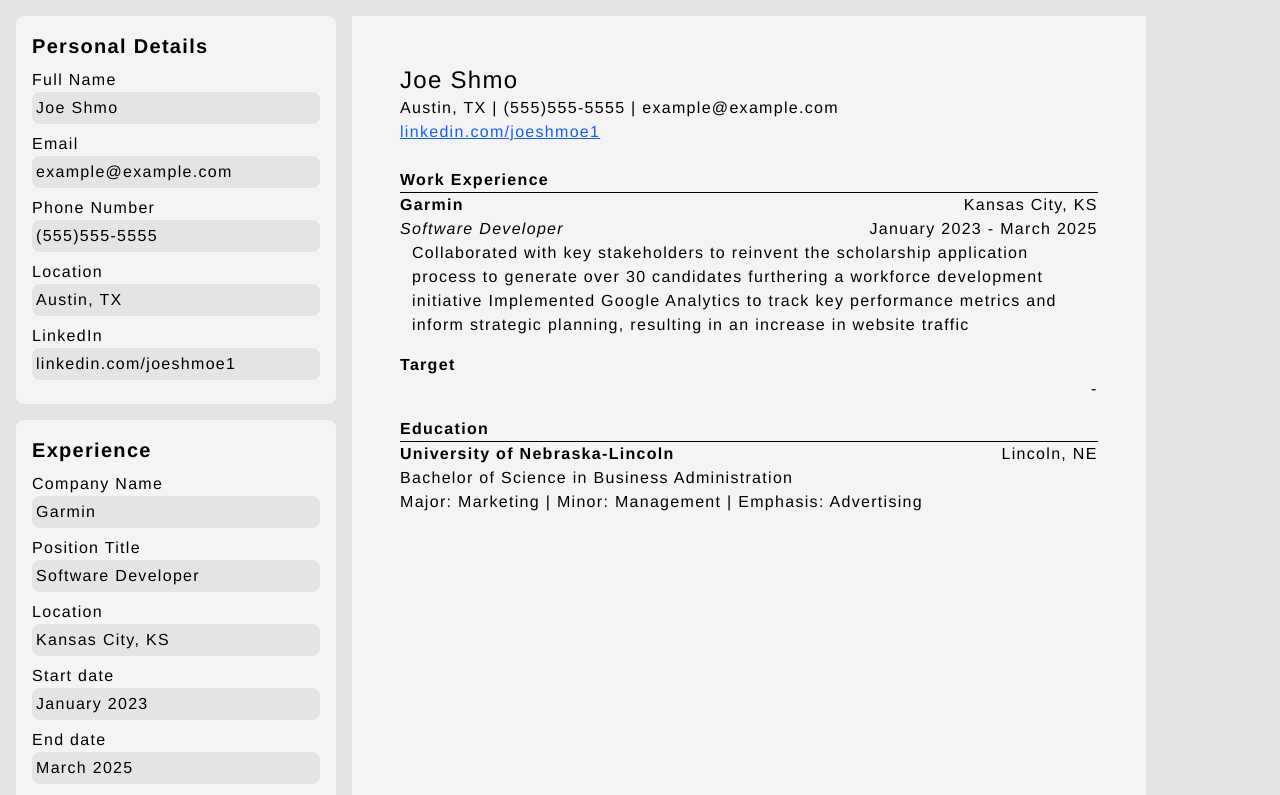
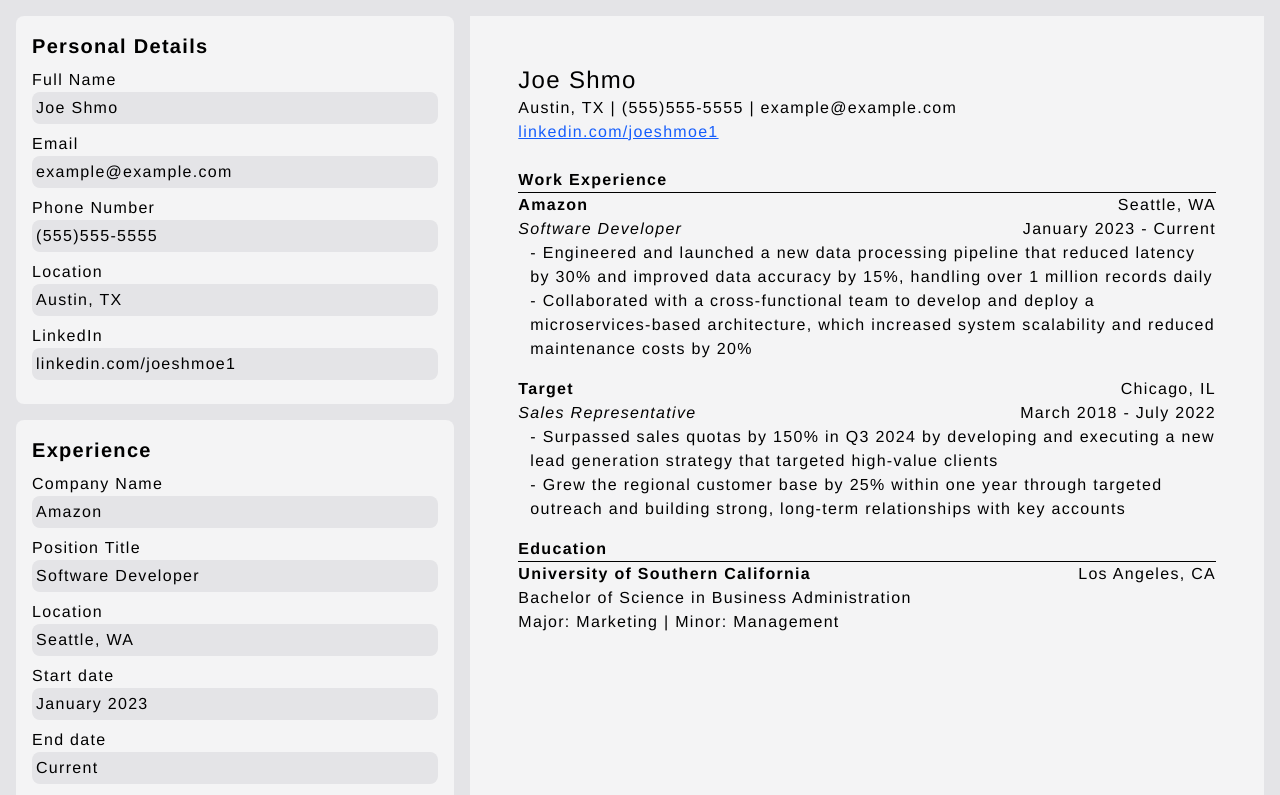
Before and after one commit to SherwinDistor/odin-cv-application, a React (Vite) app: page / in a window 1280 px wide. Shown: the top 795 px of the page. Built offline with nearby package versions, Linux system fonts and the light colour scheme.

Commit message:
Add useRef to keep track of experienceId and polish design

```diff
--- a/src/App.jsx
+++ b/src/App.jsx
@@ -1,9 +1,9 @@
-import { useState } from 'react';
+import { useRef, useState } from 'react';
 import InputCard from './components/InputCard';
 import ExperienceTile from './components/ExperienceTile';
 import InputField from './components/InputField';
 
-let experienceId = 2;
+// let experienceId = 2;
 
 function App() {
 	const [personalDetails, setPersonalDetails] = useState({
@@ -14,40 +14,40 @@ function App() {
 		link: 'linkedin.com/joeshmoe1',
 	});
 
+	const experienceId = useRef(2);
 	const [experience, setExperience] = useState([
 		{
 			id: 0,
-			name: 'Garmin',
+			name: 'Amazon',
 			position: 'Software Developer',
 			startDate: 'January 2023',
-			endDate: 'March 2025',
-			location: 'Kansas City, KS',
+			endDate: 'Current',
+			location: 'Seattle, WA',
 			description:
-				'Collaborated with key stakeholders to reinvent the scholarship application process to generate over 30 candidates furthering a workforce development initiative Implemented Google Analytics to track key performance metrics and inform strategic planning, resulting in an increase in website traffic',
+				'- Engineered and launched a new data processing pipeline that reduced latency by 30% and improved data accuracy by 15%, handling over 1 million records daily\n- Collaborated with a cross-functional team to develop and deploy a microservices-based architecture, which increased system scalability and reduced maintenance costs by 20%',
 		},
 		{
 			id: 1,
 			name: 'Target',
-			position: '',
-			startDate: '',
-			endDate: '',
-			location: '',
-			description: '',
+			position: 'Sales Representative',
+			startDate: 'March 2018',
+			endDate: 'July 2022',
+			location: 'Chicago, IL',
+			description:
+				'- Surpassed sales quotas by 150% in Q3 2024 by developing and executing a new lead generation strategy that targeted high-value clients\n- Grew the regional customer base by 25% within one year through targeted outreach and building strong, long-term relationships with key accounts',
 		},
 	]);
 
 	const [education, setEducation] = useState({
-		name: 'University of Nebraska-Lincoln',
+		name: 'University of Southern California',
 		degree: 'Bachelor of Science in Business Administration',
-		location: 'Lincoln, NE',
-		major: 'Major: Marketing | Minor: Management | Emphasis: Advertising',
+		location: 'Los Angeles, CA',
+		major: 'Major: Marketing | Minor: Management',
 	});
 
 	const [activeIndex, setActiveIndex] = useState(0);
 
 	function handleChange(e) {
-		console.log(e.target);
-
 		if (e.target.dataset.setType == 'personal') {
 			setPersonalDetails({
 				...personalDetails,
@@ -75,8 +75,8 @@ function App() {
 		setExperience([
 			...experience,
 			{
-				id: experienceId++,
-				name: '',
+				id: experienceId.current++,
+				name: 'Company Name',
 				position: '',
 				startDate: '',
 				endDate: '',
@@ -87,14 +87,14 @@ function App() {
 	}
 
 	function deleteExperience(e) {
-		console.log(e);
+		console.log(`Experience with id ${e.target.id} was deleted`);
 		setExperience(experience.filter((exp) => exp.id != e.target.id));
 	}
 
 	return (
 		<>
 			<div className='bg-zinc-200 p-4 h-full flex gap-4'>
-				<div>
+				<div className='w-full'>
 					<InputCard>
 						<h1 className='text-xl font-bold mb-2'>Personal Details</h1>
 
@@ -125,6 +125,7 @@ function App() {
 						<InputField
 							label='Location'
 							field='location'
+							setType='personal'
 							value={personalDetails.location}
 							handleChange={handleChange}
 						/>
@@ -140,7 +141,7 @@ function App() {
 					<InputCard>
 						<h1 className='text-xl font-bold mb-2'>Experience</h1>
 						{experience.length <= 0
-							? 'empty'
+							? ''
 							: experience.map((exp, index) => {
 									return (
 										<ExperienceTile
@@ -208,7 +209,7 @@ function App() {
 								{personalDetails.email}
 							</p>
 							<a
-								href={personalDetails.link}
+								href={`https://www.${personalDetails.link}`}
 								target='_blank'
 								className='text-blue-600 visited:text-purple-600 underline'
 							>
```
